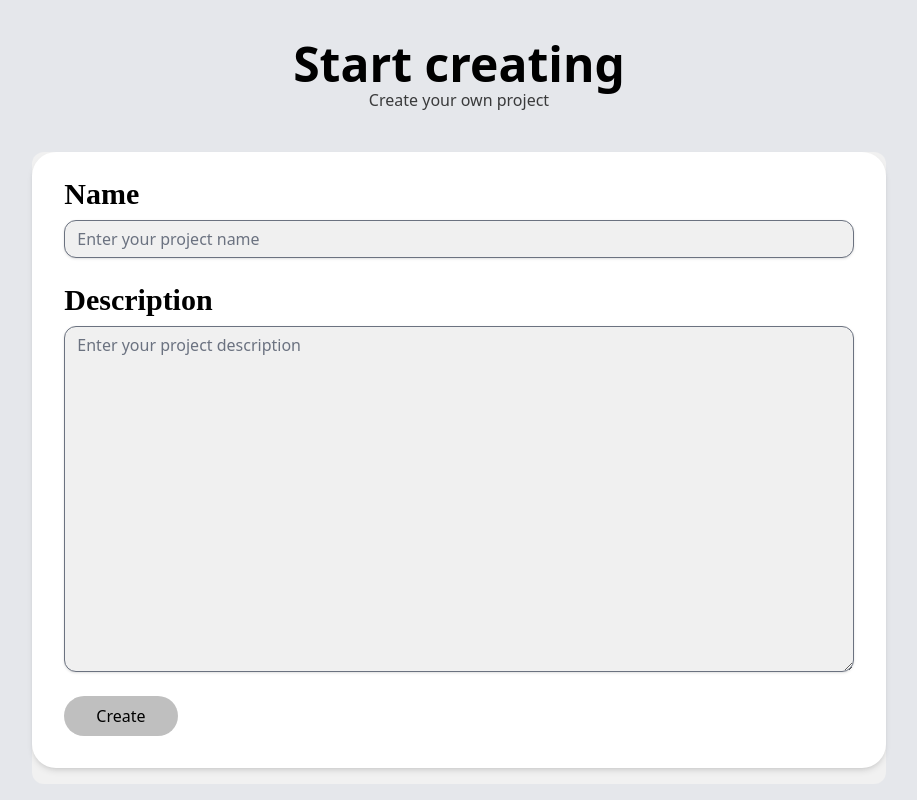
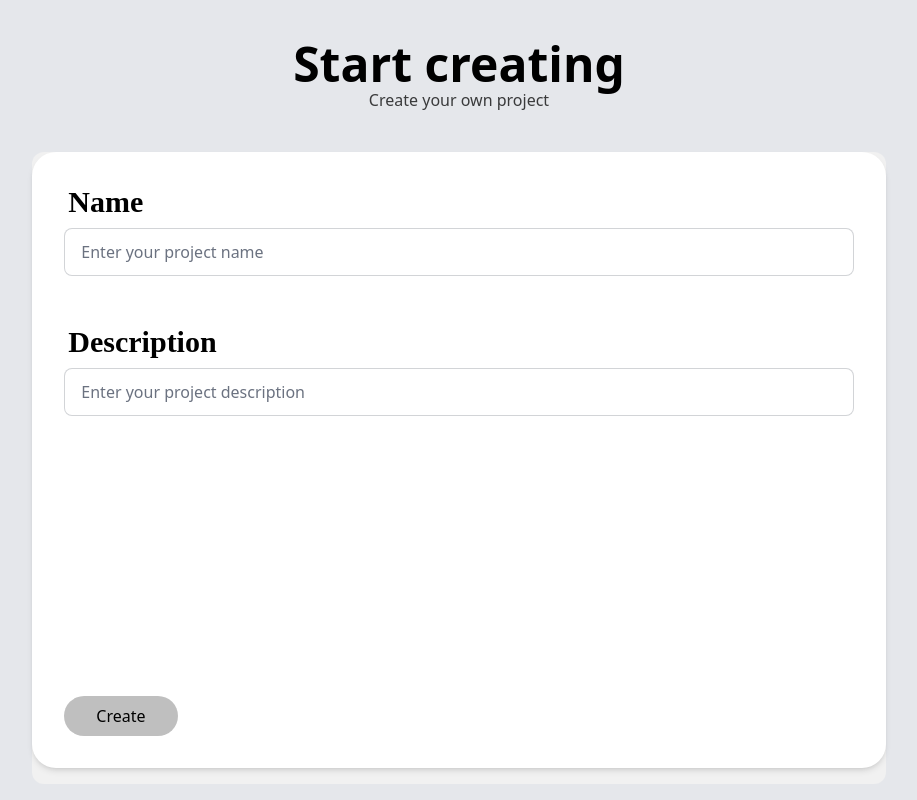
Before and after one commit to polarvoid/orchid, a Next.js app: page /start in a window 1280 px wide. Shown: the whole page, without its empty margins (181-1098 px from the left). Built offline with nearby package versions, Linux system fonts and the light colour scheme.

Commit message:
Make project name required

```diff
--- a/pages/start.tsx
+++ b/pages/start.tsx
@@ -1,15 +1,20 @@
 import dynamic from 'next/dynamic';
 import Head from 'next/head';
-import React, { Fragment, useState } from 'react';
-import { TitleBar } from 'react-desktop/macOs';
+import React, { useState } from 'react';
 
 const Start = () => {
     const [name, setName] = useState("");
     const [description, setDescription] = useState("");
+    const [error, setError] = useState("");
 
     const onSubmit: React.FormEventHandler<HTMLFormElement> = (e) => {
+        e.preventDefault();
+        if (!name.trim()) {
+            setError("This field is required");
+            return;
+        }
+        setError("");
         alert(`Name: ${name} Description: ${description}`);
-        e.preventDefault();
     };
 
     const onChangeName = (e) => {
@@ -35,18 +40,21 @@ const Start = () => {
                 </div>
                 <div className="w-4/6 h-4/6 grow mb-4 bg-[#F1F1F1] rounded-xl flex flex-col">
                     <form className="grow w-full bg-white shadow-md rounded-3xl px-8 pt-6 pb-8 mb-4 flex flex-col gap-6" onSubmit={onSubmit} >
-                        <div>
-                            <label className="block text-black text-3xl font-black font-[Satoshi] mb-2" htmlFor="username">
-                                Name
+                        <div className="block">
+                            <label className="label " htmlFor="username">
+                                <span className="label-text text-black text-3xl font-black font-[Satoshi]">Name</span>
                             </label>
-                            <input className="shadow appearance-none border rounded-xl w-full py-2 px-3 text-gray-700 bg-[#F0F0F0] leading-tight focus:outline-none focus:shadow-outline" id="username" type="text" placeholder="Enter your project name" value={name} onChange={onChangeName} />
+                            <input className={`input input-bordered w-full ${error && "input-error"}`} id="username" type="text" placeholder="Enter your project name" value={name} onChange={onChangeName} />
+                            <label className="label">
+                                <span className="label-text-alt">{error}</span>
+                            </label>
                         </div>
 
                         <div className='grow flex flex-col'>
-                            <label className="block text-black text-3xl font-black font-[Satoshi] mb-2" htmlFor="username">
-                                Description
+                            <label className="label " htmlFor="description">
+                                <span className="label-text text-black text-3xl font-black font-[Satoshi]">Description</span>
                             </label>
-                            <textarea className="grow shadow appearance-none border rounded-xl w-full py-2 px-3 text-gray-700 bg-[#F0F0F0] leading-tight focus:outline-none focus:shadow-outline" id="descrition" placeholder="Enter your project description" value={description} onChange={onChangeDescription} />
+                            <input className="input input-bordered w-full" id="descrition" type="text" placeholder="Enter your project description" value={description} onChange={onChangeDescription} />
                         </div>
 
                         <div className="w-fit rounded-3xl mt-auto flex justify-center items-center py-2 px-8 bg-black/25 text-black">
```
